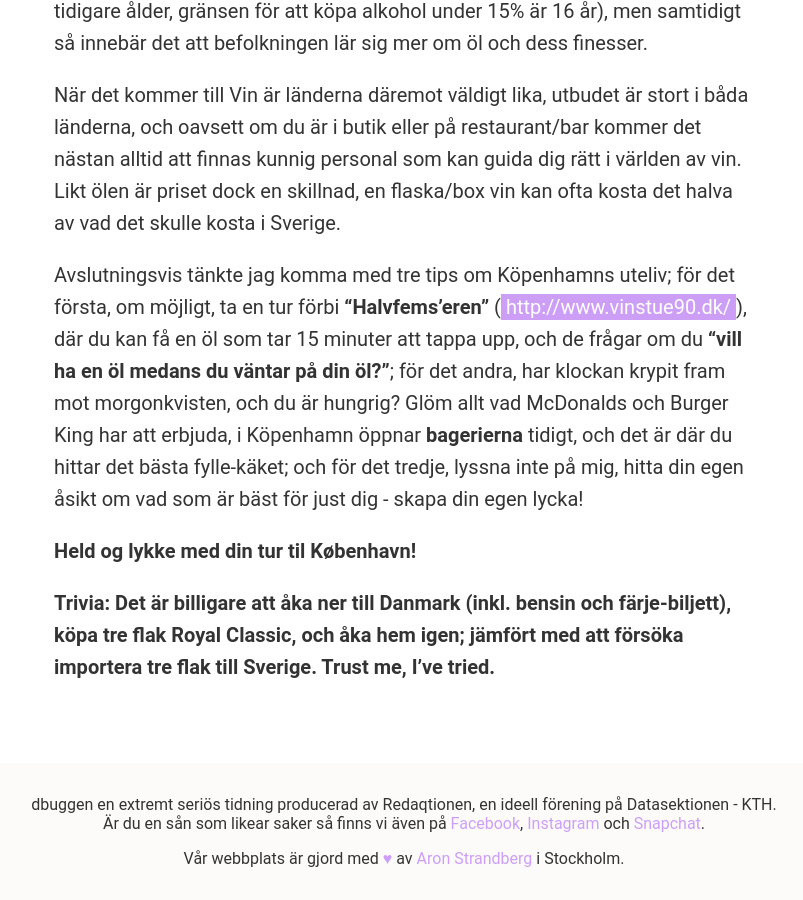
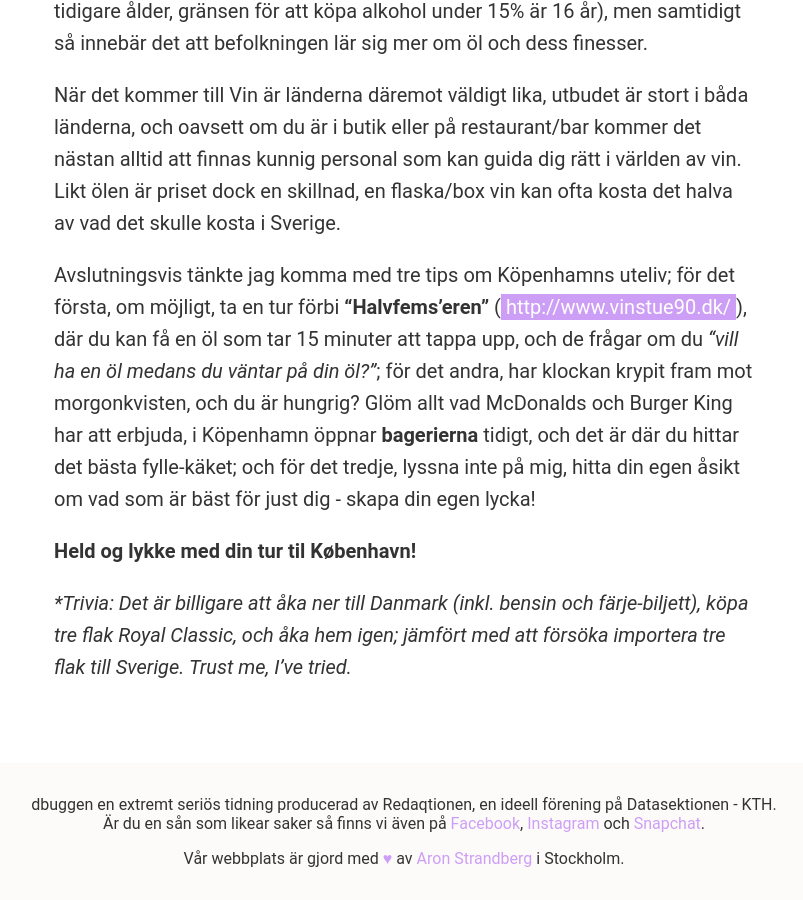
Before and after one commit to datasektionen/dbuggen, a Jekyll site: the page built from _posts/2016-11-07-danmark-vs-sverige.md, in a window 1280 px wide and 900 px high, scrolled down 1494 px. Shown: the whole window, without its empty margins (236-1039 px from the left). Built offline with Jekyll 4.4.1, drawn with Linux system fonts in a browser that asks for light colours.

Commit message:
wtf shayan

```diff
--- a/_posts/2016-11-07-danmark-vs-sverige.md
+++ b/_posts/2016-11-07-danmark-vs-sverige.md
@@ -17,10 +17,10 @@ Som kanske framgår så är ölkulturen i Danmark något annorlunda än Sveriges
 
 När det kommer till Vin är länderna däremot väldigt lika, utbudet är stort i båda länderna, och oavsett om du är i butik eller på restaurant/bar kommer det nästan alltid att finnas kunnig personal som kan guida dig rätt i världen av vin. Likt ölen är priset dock en skillnad, en flaska/box vin kan ofta kosta det halva av vad det skulle kosta i Sverige.
 
-Avslutningsvis tänkte jag komma med tre tips om Köpenhamns uteliv; för det första, om möjligt, ta en tur förbi __“Halvfems’eren”__ (<a href="http://www.vinstue90.dk/">http://www.vinstue90.dk/</a>), där du kan få en öl som tar 15 minuter att tappa upp, och de frågar om du **“vill ha en öl medans du väntar på din öl?”**; för det andra, har klockan krypit fram mot morgonkvisten, och du är hungrig? Glöm allt vad McDonalds och Burger King har att erbjuda, i Köpenhamn öppnar __bagerierna__ tidigt, och det är där du hittar det bästa fylle-käket; och för det tredje, lyssna inte på mig, hitta din egen åsikt om vad som är bäst för just dig - skapa din egen lycka!
+Avslutningsvis tänkte jag komma med tre tips om Köpenhamns uteliv; för det första, om möjligt, ta en tur förbi __“Halvfems’eren”__ (<a href="http://www.vinstue90.dk/">http://www.vinstue90.dk/</a>), där du kan få en öl som tar 15 minuter att tappa upp, och de frågar om du *“vill ha en öl medans du väntar på din öl?”*; för det andra, har klockan krypit fram mot morgonkvisten, och du är hungrig? Glöm allt vad McDonalds och Burger King har att erbjuda, i Köpenhamn öppnar __bagerierna__ tidigt, och det är där du hittar det bästa fylle-käket; och för det tredje, lyssna inte på mig, hitta din egen åsikt om vad som är bäst för just dig - skapa din egen lycka!
 
 __Held og lykke med din tur til København!__
 
 
 
-**Trivia: Det är billigare att åka ner till Danmark (inkl. bensin och färje-biljett), köpa tre flak Royal Classic, och åka hem igen; jämfört med att försöka importera tre flak till Sverige. Trust me, I’ve tried.**
+_*Trivia: Det är billigare att åka ner till Danmark (inkl. bensin och färje-biljett), köpa tre flak Royal Classic, och åka hem igen; jämfört med att försöka importera tre flak till Sverige. Trust me, I’ve tried._
```
Also changed, not shown: _posts/2016-11-07-full_moon_with_face.md (+1 -1 lines), _posts/2016-11-07-hur-lange-ska-vi-halla-pa.md (+1 -1 lines), _posts/2016-11-07-nuarejuligen.md (+1 -1 lines).
